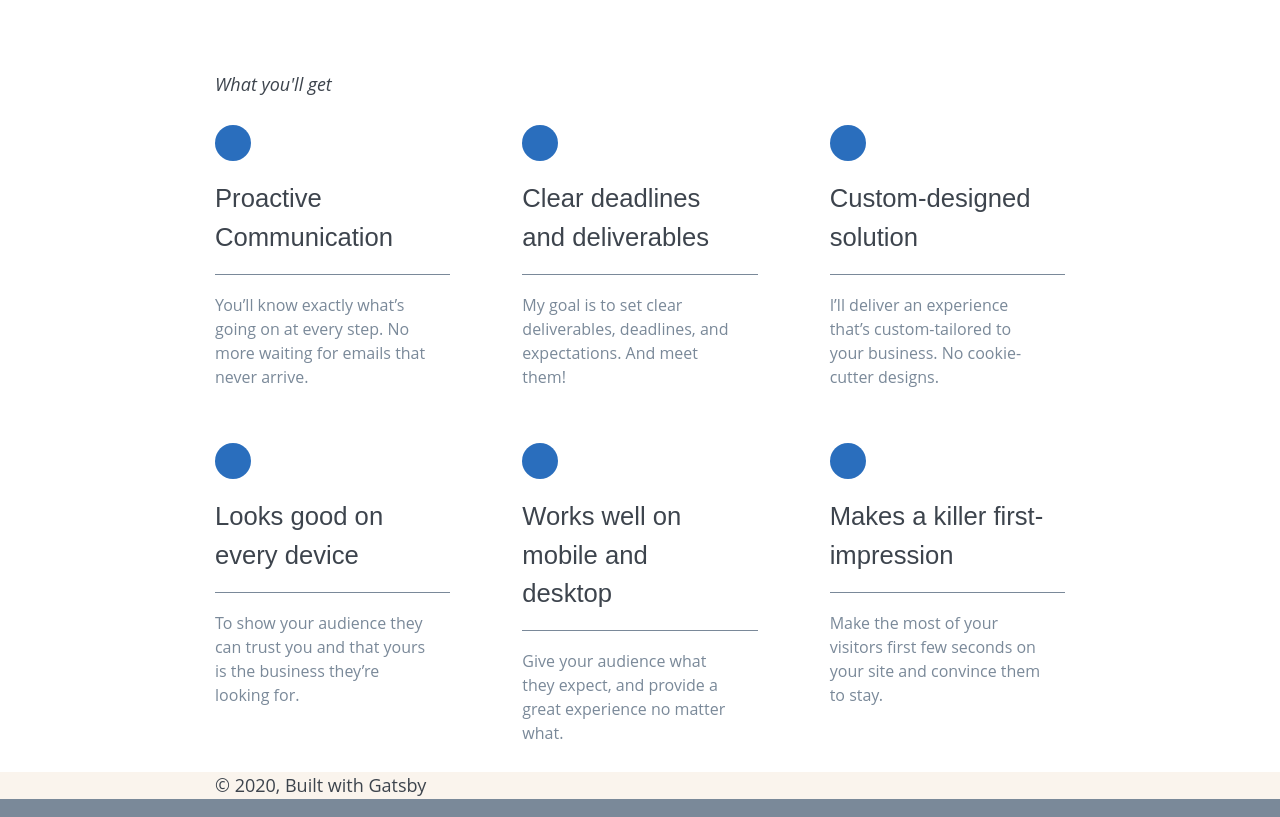
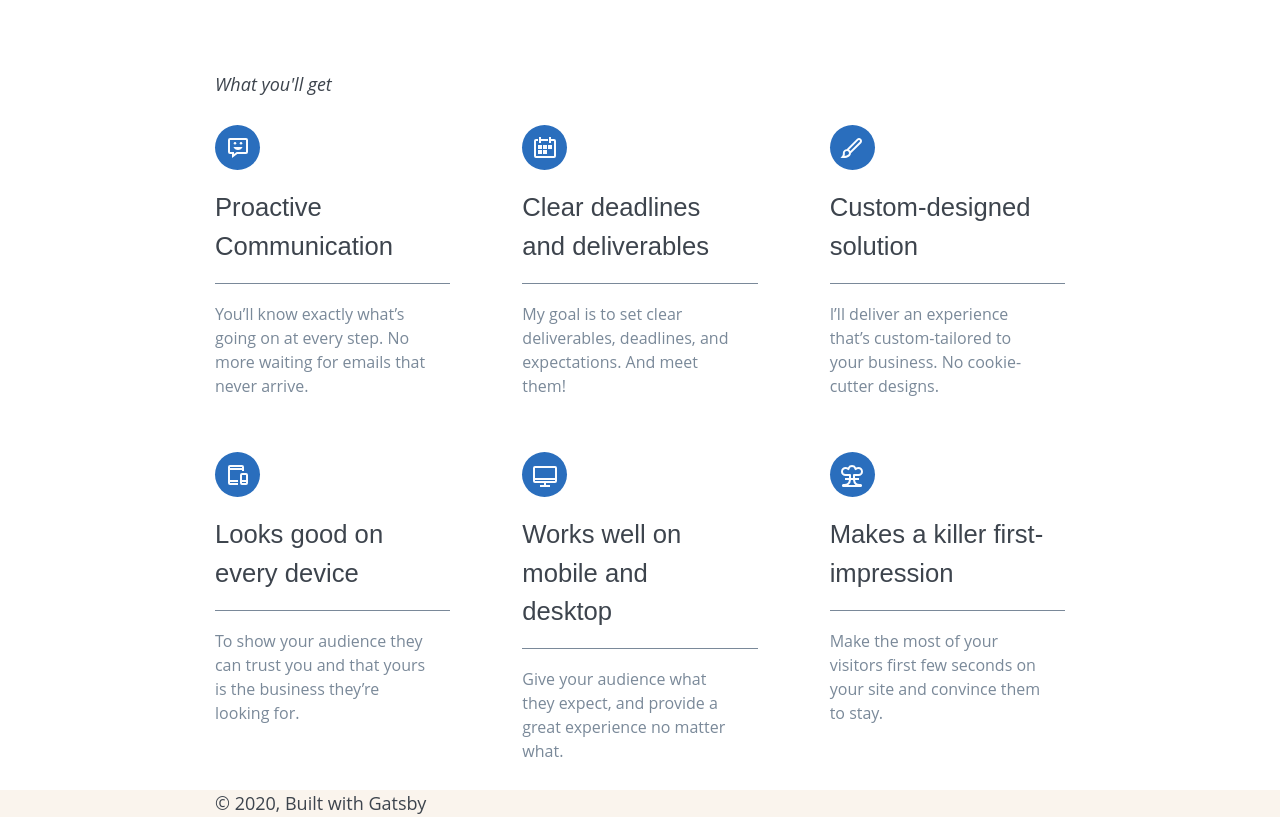
Before and after one commit to gp22/frontera-digital, a Gatsby site: page / in a window 1280 px wide. Shown: the part 1620-2437 px from the top of the page. Built offline with nearby package versions, Linux system fonts and the light colour scheme; Gatsby itself is replaced by a stand-in of ours.

Commit message:
add feature icons

```diff
--- /dev/null
+++ b/src/components/atomic-bomb.js
@@ -0,0 +1,15 @@
+import React from 'react'
+
+const AtomicBomb = props => (
+  <svg width={24} height={24} viewBox="0 0 24 24" {...props}>
+    <path data-name="Rectangle 35" fill="none" d="M0 0H24V24H0z" />
+    <path
+      data-name="Path 15"
+      d="M20.754 21.015L20.582 21a4.38 4.38 0 00-.284.016c-.179.013-.451.034-.781.034-2.721 0-4.18-1.334-4.458-4.049H19V15h-4v-2h3.363A4.409 4.409 0 0023 8.636 4.642 4.642 0 0018.363 4a5.063 5.063 0 00-2.271.492 4.606 4.606 0 00-8.184 0A5.067 5.067 0 005.637 4 4.642 4.642 0 001 8.636 4.407 4.407 0 005.637 13H9v2H5v2h3.942c-.278 2.715-1.738 4.049-4.458 4.049-.331 0-.6-.021-.781-.034A5.076 5.076 0 003.418 21l-.172.015A1.5 1.5 0 003.5 24h17a1.5 1.5 0 00.258-2.985zM10 11H5.637A2.44 2.44 0 013 8.636 2.64 2.64 0 015.637 6a2.486 2.486 0 012.01.777 1 1 0 001.757-.5 2.619 2.619 0 015.192 0 1 1 0 001.757.5A2.487 2.487 0 0118.363 6 2.64 2.64 0 0121 8.636 2.44 2.44 0 0118.363 11H14a1 1 0 00-1 1v3h-2v-3a1 1 0 00-1-1zM8.365 22a6.356 6.356 0 002.593-5h2.083a6.34 6.34 0 002.422 4.875c.059.043.119.085.179.125z"
+      transform="translate(1 2) translate(-1 -2)"
+      fill="#fafcff"
+    />
+  </svg>
+)
+
+export default AtomicBomb
--- /dev/null
+++ b/src/components/brush.js
@@ -0,0 +1,15 @@
+import React from 'react'
+
+const Brush = props => (
+  <svg width={24} height={24} viewBox="0 0 24 24" {...props}>
+    <path data-name="Rectangle 25" fill="none" d="M0 0H24V24H0z" />
+    <path
+      data-name="Path 7"
+      d="M22 5.07a2.979 2.979 0 00-.878-2.121 3.071 3.071 0 00-4.243 0L6.67 13.158a3.938 3.938 0 00-2.519 1.105 4.061 4.061 0 00-1.309 3.564 2.575 2.575 0 01-.923 2.411L.477 21.68a22.806 22.806 0 003.244.32c1.5 0 4.276-.271 6.085-2.08a3.956 3.956 0 001.146-2.561L21.121 7.191A2.976 2.976 0 0022 5.07zM8.393 18.506a6.163 6.163 0 01-3.865 1.464 4.651 4.651 0 00.312-2.241 2.274 2.274 0 012.139-2.637 2 2 0 011.414 3.414zM19.707 5.777l-9.293 9.293a4 4 0 00-.607-.807 3.724 3.724 0 00-.815-.6l9.3-9.3a1.025 1.025 0 011.414 0 1 1 0 010 1.414z"
+      transform="translate(.477 2.099) translate(-.477 -2.099)"
+      fill="#fafcff"
+    />
+  </svg>
+)
+
+export default Brush
--- /dev/null
+++ b/src/components/calendar.js
@@ -0,0 +1,46 @@
+import React from 'react'
+
+const Calendar = props => (
+  <svg width={24} height={24} viewBox="0 0 24 24" {...props}>
+    <path data-name="Rectangle 26" fill="none" d="M0 0H24V24H0z" />
+    <g data-name="Group 17" fill="#fafcff" transform="translate(1 1)">
+      <path
+        data-name="Path 8"
+        d="M21 3h-3V1h-2v6h2V5h3v15H3V5h2V3H3a2 2 0 00-2 2v15a2 2 0 002 2h18a2 2 0 002-2V5a2 2 0 00-2-2z"
+        transform="translate(-1 -1)"
+      />
+      <path
+        data-name="Path 9"
+        d="M8 5h7V3H8V1H6v6h2z"
+        transform="translate(-1 -1)"
+      />
+      <path
+        data-name="Rectangle 27"
+        transform="translate(4 8)"
+        d="M0 0H4V4H0z"
+      />
+      <path
+        data-name="Rectangle 28"
+        transform="translate(9 8)"
+        d="M0 0H4V4H0z"
+      />
+      <path
+        data-name="Rectangle 29"
+        transform="translate(14 8)"
+        d="M0 0H4V4H0z"
+      />
+      <path
+        data-name="Rectangle 30"
+        transform="translate(4 13)"
+        d="M0 0H4V4H0z"
+      />
+      <path
+        data-name="Rectangle 31"
+        transform="translate(9 13)"
+        d="M0 0H4V4H0z"
+      />
+    </g>
+  </svg>
+)
+
+export default Calendar
--- /dev/null
+++ b/src/components/chat-bubble.js
@@ -0,0 +1,47 @@
+import React from 'react'
+
+const ChatBubble = props => (
+  <svg width={24} height={24} viewBox="0 0 24 24" {...props}>
+    <path data-name="Rectangle 32" fill="none" d="M0 0H24V24H0z" />
+    <g data-name="Group 22">
+      <g data-name="Group 18">
+        <path
+          data-name="Path 10"
+          d="M6 22v-4H4a2 2 0 01-2-2V4a2 2 0 012-2h16a2 2 0 012 2v12a2 2 0 01-2 2h-8.667zM4 4v12h4v2l2.667-2H20V4z"
+          transform="translate(2 2) translate(-2 -2)"
+          fill="#fafcff"
+        />
+      </g>
+      <g data-name="Group 19">
+        <path
+          data-name="Path 11"
+          d="M7.422 11a4.993 4.993 0 009.156 0z"
+          transform="translate(2 2) translate(5.422 9) translate(-7.422 -11)"
+          fill="#fafcff"
+        />
+      </g>
+      <g data-name="Group 20">
+        <circle
+          data-name="Ellipse 2"
+          cx={1.25}
+          cy={1.25}
+          r={1.25}
+          fill="#fafcff"
+          transform="translate(2 2) translate(5.75 4)"
+        />
+      </g>
+      <g data-name="Group 21">
+        <circle
+          data-name="Ellipse 3"
+          cx={1.25}
+          cy={1.25}
+          r={1.25}
+          fill="#fafcff"
+          transform="translate(2 2) translate(11.75 4)"
+        />
+      </g>
+    </g>
+  </svg>
+)
+
+export default ChatBubble
--- /dev/null
+++ b/src/components/computer-screen.js
@@ -0,0 +1,15 @@
+import React from 'react'
+
+const ComputerScreen = props => (
+  <svg width={24} height={24} viewBox="0 0 24 24" {...props}>
+    <path data-name="Rectangle 34" fill="none" d="M0 0H24V24H0z" />
+    <path
+      data-name="Path 14"
+      d="M22 3H2a2 2 0 00-2 2v13a2 2 0 002 2h9v2H7v2h10v-2h-4v-2h9a2 2 0 002-2V5a2 2 0 00-2-2zm0 2v10H2V5zM2 18v-1h20v1z"
+      transform="translate(0 3) translate(0 -3)"
+      fill="#fafcff"
+    />
+  </svg>
+)
+
+export default ComputerScreen
--- /dev/null
+++ b/src/components/devices.js
@@ -0,0 +1,21 @@
+import React from 'react'
+
+const Devices = props => (
+  <svg width={24} height={24} viewBox="0 0 24 24" {...props}>
+    <path data-name="Rectangle 33" fill="none" d="M0 0H24V24H0z" />
+    <g data-name="Group 23" fill="#fafcff">
+      <path
+        data-name="Path 12"
+        d="M12 20H4v-1h8v-2H4V7h12v1h2V4a2 2 0 00-2-2H4a2 2 0 00-2 2v16a2 2 0 002 2h8zM4 4h12v1H4z"
+        transform="translate(2 2) translate(-2 -2)"
+      />
+      <path
+        data-name="Path 13"
+        d="M20 10h-4a2 2 0 00-2 2v8a2 2 0 002 2h4a2 2 0 002-2v-8a2 2 0 00-2-2zm0 2v5h-4v-5zm-4 8v-1h4v1z"
+        transform="translate(2 2) translate(-2 -2)"
+      />
+    </g>
+  </svg>
+)
+
+export default Devices
--- a/src/components/feature.js
+++ b/src/components/feature.js
@@ -2,7 +2,9 @@ import React from 'react'
 
 const Feature = props => (
   <div className="py-6  sm:px-8 sm:w-1/2 lg:w-1/3">
-    <div className="bg-blue-500 h-8 w-8 mb-4 rounded-full"></div>
+    <div className="bg-blue-500 h-10 w-10 mb-4 rounded-full flex items-center justify-center">
+      {props.icon}
+    </div>
     <div className="border-b border-gray-100 mb-4 pb-4">
       <h5 className="font-display text-2xl w-48">{props.title}</h5>
     </div>
--- a/src/components/features.js
+++ b/src/components/features.js
@@ -1,32 +1,44 @@
 import React from 'react'
 
 import Feature from './feature'
+import ChatBubble from './chat-bubble'
+import Calendar from './calendar'
+import Brush from './brush'
+import Devices from './devices'
+import ComputerScreen from './computer-screen'
+import AtomicBomb from './atomic-bomb'
 
 const Features = () => (
   <section>
     <h4 className="italic">What you'll get</h4>
     <div className="sm:flex sm:flex-wrap sm:mx-neg">
       <Feature
+        icon={<ChatBubble />}
         title="Proactive Communication"
         desc="You’ll know exactly what’s going on at every step. No more waiting for emails that never arrive."
       />
       <Feature
+        icon={<Calendar />}
         title="Clear deadlines and deliverables"
         desc="My goal is to set clear deliverables, deadlines, and expectations. And meet them!"
       />
       <Feature
+        icon={<Brush />}
         title="Custom-designed solution"
         desc="I’ll deliver an experience that’s custom-tailored to your business. No cookie-cutter designs."
       />
       <Feature
+        icon={<Devices />}
         title="Looks good on every device"
         desc="To show your audience they can trust you and that yours is the business they’re looking for."
       />
       <Feature
+        icon={<ComputerScreen />}
         title="Works well on mobile and desktop"
         desc="Give your audience what they expect, and provide a great experience no matter what."
       />
       <Feature
+        icon={<AtomicBomb />}
         title="Makes a killer first-impression"
         desc="Make the most of your visitors first few seconds on your site and convince them to stay."
       />
```
Also changed, not shown: src/images/atomic-bomb.svg (added), src/images/calendar-1.svg (added), src/images/chat-bubble-square-smiley.svg (added), src/images/computer-screen-1.svg (added), src/images/devices.svg (added), src/images/paint-brush-1.svg (added).
